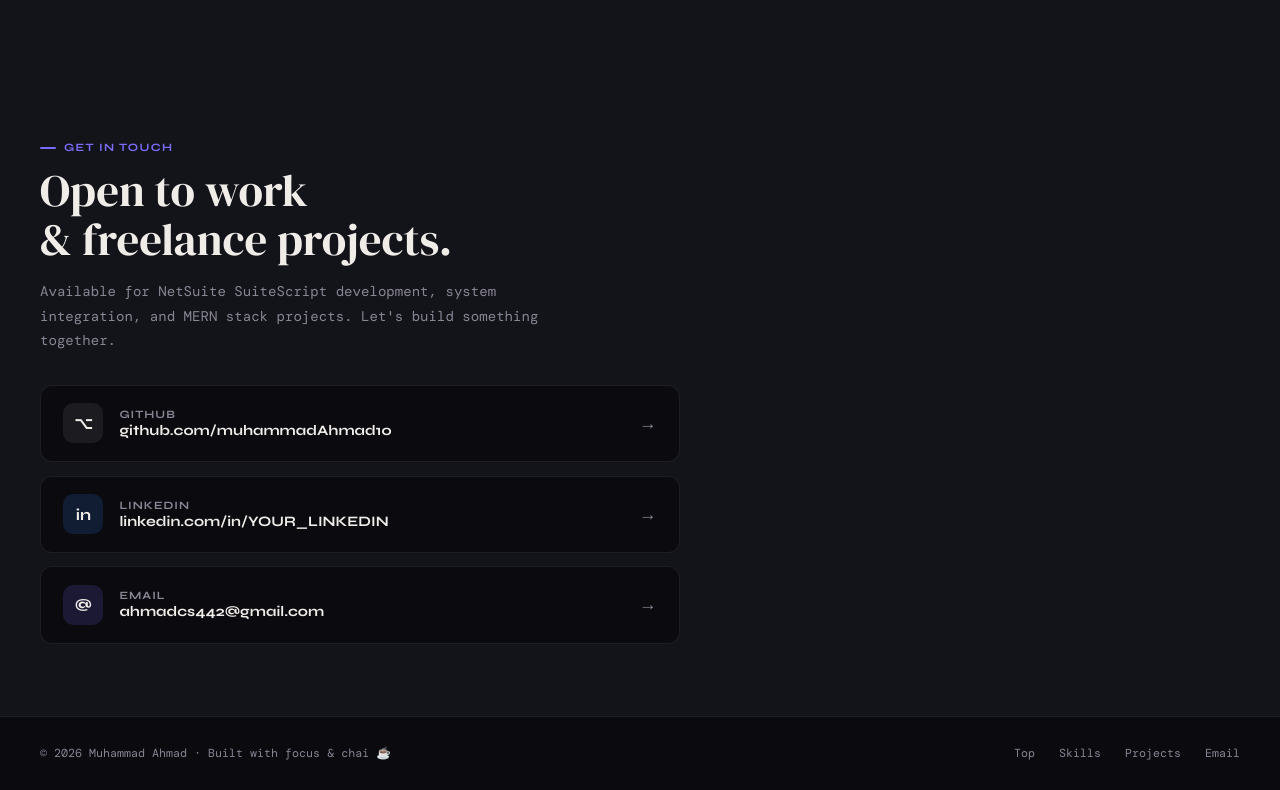
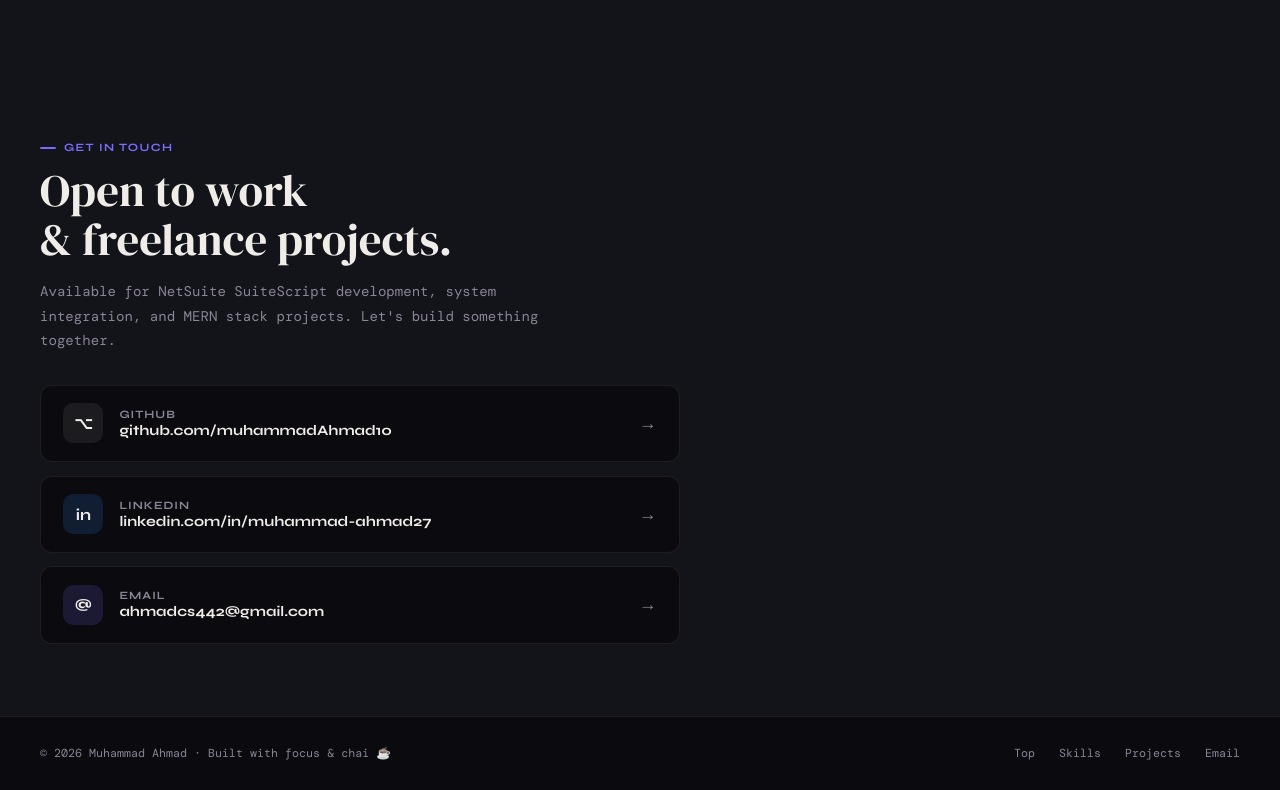
Before and after one commit to muhammadAhmad10/muhammadahmad10.github.io, a plain HTML site: page index.html in a window 1280 px wide. Shown: the part 2940-3730 px from the top of the page. Drawn offline with nearby package versions, Linux system fonts and the light colour scheme.

Commit message:
Update index.html
updated linkedin profile

```diff
--- a/index.html
+++ b/index.html
@@ -1255,12 +1255,11 @@
           </div>
           <span class="contact-arrow">&#8594;</span>
         </a>
-        <!-- UPDATE: replace YOUR_LINKEDIN with your actual LinkedIn handle -->
-        <a class="contact-link" href="https://linkedin.com/in/YOUR_LINKEDIN" target="_blank">
+        <a class="contact-link" href="https://linkedin.com/in/muhammad-ahmad27" target="_blank">
           <div class="contact-icon icon-linkedin">in</div>
           <div>
             <div class="contact-label">LinkedIn</div>
-            <div class="contact-value">linkedin.com/in/YOUR_LINKEDIN</div>
+            <div class="contact-value">linkedin.com/in/muhammad-ahmad27</div>
           </div>
           <span class="contact-arrow">&#8594;</span>
         </a>
```
